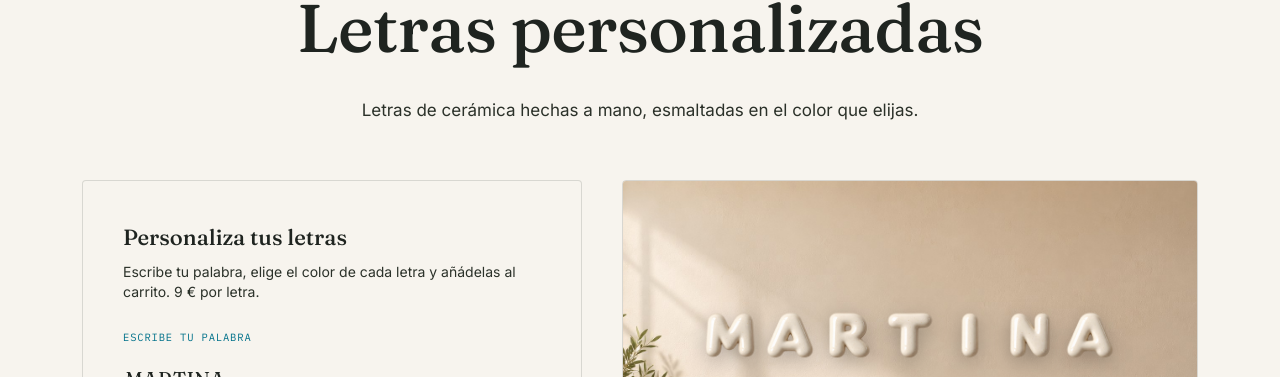
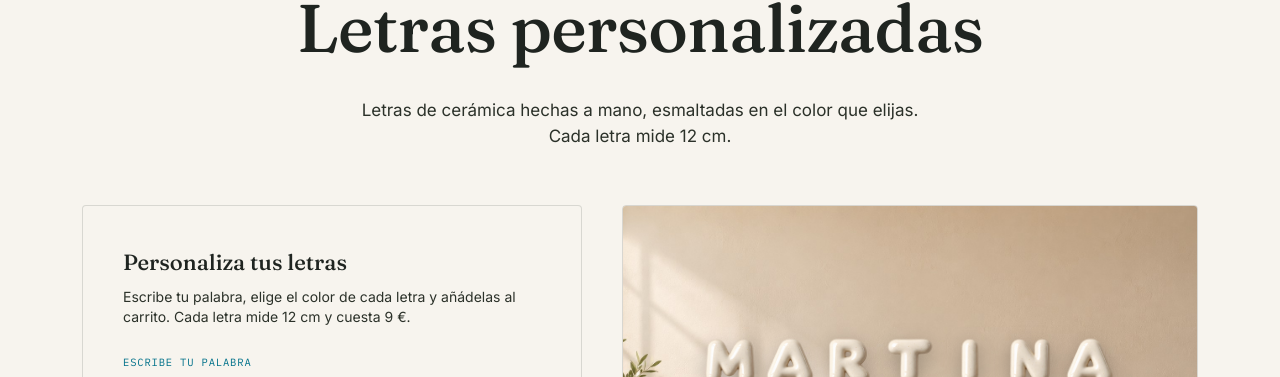
Before and after one commit to Chamberi54/Escultura-Mascotas, a Next.js app: page /letras-personalizadas in a window 1280 px wide. Shown: the part 236-613 px from the top of the page. Built offline with nearby package versions, Linux system fonts and the light colour scheme; no server answers.

Commit message:
State letter size (12 cm) on Letras personalizadas
Co-Authored-By: Claude Sonnet 5 <noreply@anthropic.com>

```diff
--- a/src/app/letras-personalizadas/page.tsx
+++ b/src/app/letras-personalizadas/page.tsx
@@ -52,7 +52,7 @@ export default function LetrasPersonalizadasPage() {
               </h1>
               <p className="mt-5 mx-auto max-w-[560px] text-[17px] text-ink-soft">
                 Letras de cerámica hechas a mano, esmaltadas en el color que
-                elijas.
+                elijas. Cada letra mide 12 cm.
               </p>
             </div>
 
--- a/src/components/letras/LetrasBuilder.tsx
+++ b/src/components/letras/LetrasBuilder.tsx
@@ -70,7 +70,7 @@ export default function LetrasBuilder() {
         <h2 className="mb-2 font-display text-[22px] font-[450]">Personaliza tus letras</h2>
         <p className="mb-7 text-sm text-ink-soft">
           Escribe tu palabra, elige el color de cada letra y añádelas al
-          carrito. {LETRA_PRICE_EUR} € por letra.
+          carrito. Cada letra mide 12 cm y cuesta {LETRA_PRICE_EUR} €.
         </p>
 
         <label htmlFor="palabra" className={fieldLabel}>
```
